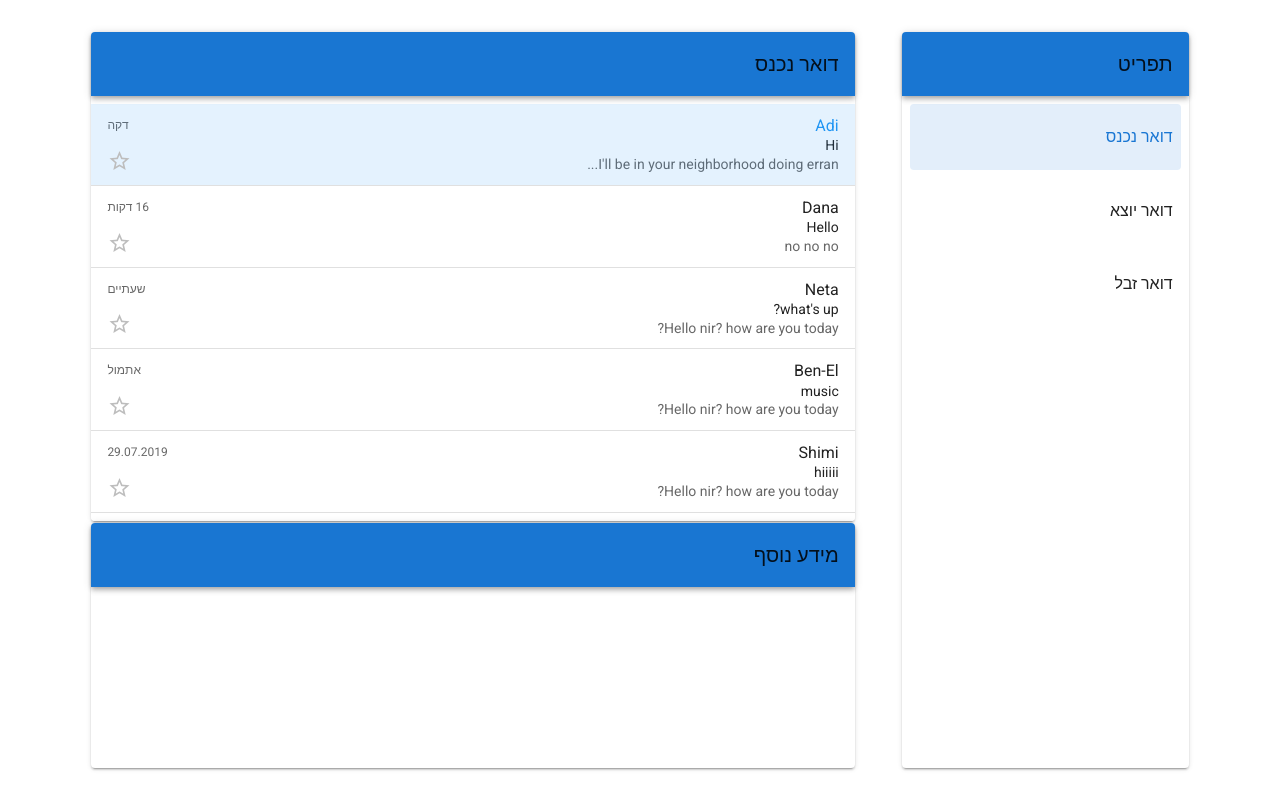
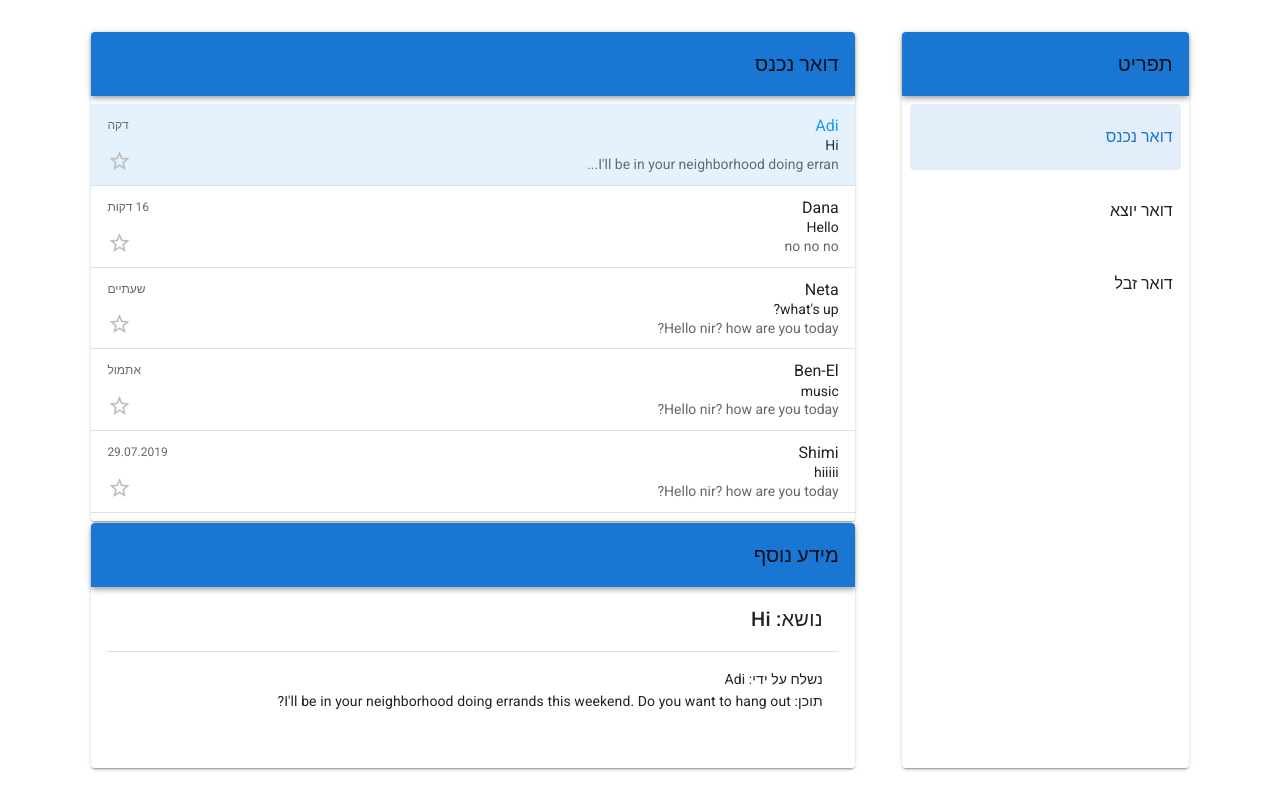
Before and after one commit to adisanduri/projects, a Vue app: page / in a window 1280 px wide. Both pictures are taken after a click on the element 473 px from the left and 144 px from the top of the page. Built offline with nearby package versions, Linux system fonts and the light colour scheme.

Commit message:
add extra content - finish!!

```diff
--- a/src/components/ExtraContent.vue
+++ b/src/components/ExtraContent.vue
@@ -1,5 +1,16 @@
 <template>
-  <BaseCard title="מידע נוסף"></BaseCard>
+  <BaseCard title="מידע נוסף">
+    <template v-if="selectedMessage">
+      <v-flex mx-4>
+        <v-card-title>נושא: {{selectedMessage.title}}</v-card-title>
+        <v-divider></v-divider>
+        <v-card-text>
+          <div class="text--primary">נשלח על ידי: {{selectedMessage.from}}</div>
+          תוכן: {{selectedMessage.content}}
+        </v-card-text>
+      </v-flex>
+    </template>
+  </BaseCard>
 </template>
 
 <script>
@@ -18,7 +29,13 @@ export default {
   },
   created() {
     EventBus.$on('update-selected-message', (newMessage) => {
-      this.selectedMessage = newMessage;
+      if (this.selectedMessage
+              && newMessage
+              && newMessage.id === this.selectedMessage.id) {
+        this.selectedMessage = undefined;
+      } else {
+        this.selectedMessage = newMessage;
+      }
     });
   },
 };
--- a/src/components/Menu.vue
+++ b/src/components/Menu.vue
@@ -31,6 +31,10 @@ export default {
   methods: {
     optionSelected(value) {
       EventBus.$emit('update-selected-option', value);
+
+      if (value !== 'דואר נכנס') {
+        EventBus.$emit('update-selected-message', undefined);
+      }
     },
   },
   data() {
--- a/src/components/Message.vue
+++ b/src/components/Message.vue
@@ -22,14 +22,14 @@
             <v-icon
                     v-if="favorite"
                     color="yellow"
-                    @click="favorite=!favorite"
+                    @click.stop="favorite=!favorite"
             >
                 star
             </v-icon>
             <v-icon
                     v-else
                     color="grey lighten-1"
-                    @click="favorite=!favorite"
+                    @click.stop="favorite=!favorite"
             >
                 star_border
             </v-icon>
```
